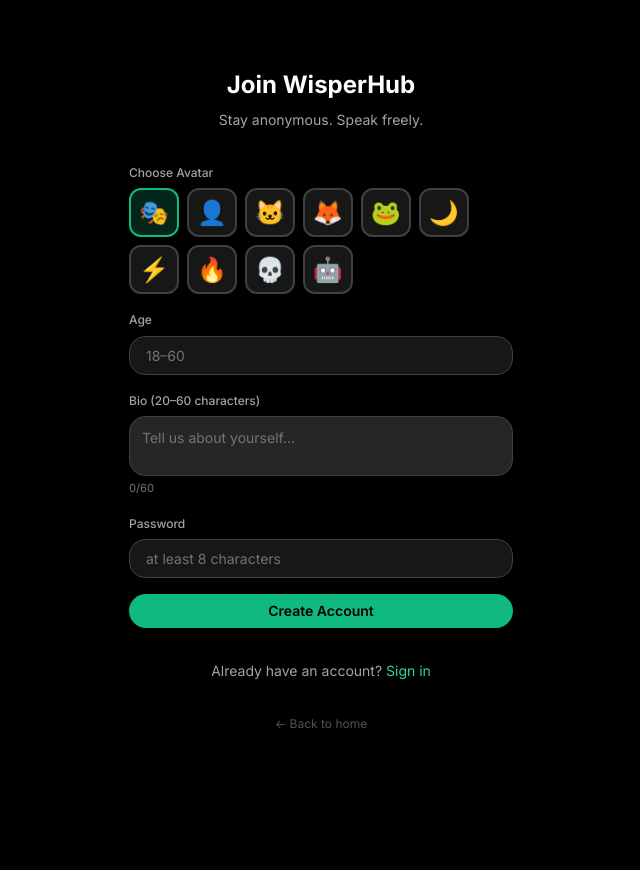
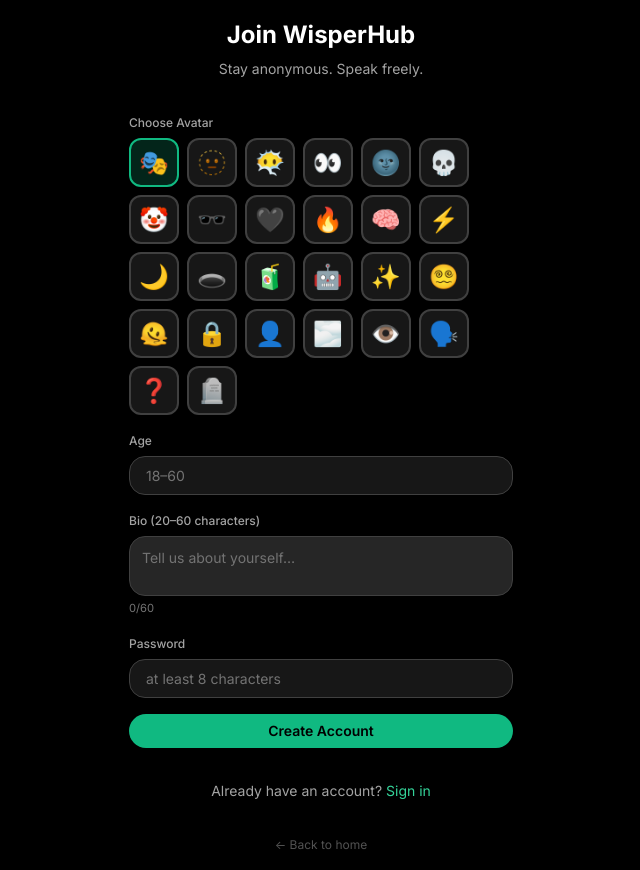
Before and after one commit to Rohanreddy-dev-106/WisperHub, a React (Vite) app in the folder Frontend/: page /register in a window 1280 px wide. Shown: the whole page, without its empty margins (319-959 px from the left). Before the commit the page ends 800 px from the top, so only its background shows below. Built offline with nearby package versions, Linux system fonts and the light colour scheme.

Commit message:
profile-images

```diff
--- a/Frontend/src/pages/RegisterPage.jsx
+++ b/Frontend/src/pages/RegisterPage.jsx
@@ -13,7 +13,34 @@ export default function RegisterPage() {
   const [error, setError] = useState("");
   const [loading, setLoading] = useState(false);
 
-  const avatarOptions = ["🎭", "👤", "🐱", "🦊", "🐸", "🌙", "⚡", "🔥", "💀", "🤖"];
+  const avatarOptions = [
+    "🎭",
+    "🫥",
+    "😶‍🌫️",
+    "👀",
+    "🌚",
+    "💀",
+    "🤡",
+    "🕶️",
+    "🖤",
+    "🔥",
+    "🧠",
+    "⚡",
+    "🌙",
+    "🕳️",
+    "🧃",
+    "🤖",
+    "✨",
+    "😵‍💫",
+    "🫠",
+    "🔒",
+    "👤",
+    "🌫️",
+    "👁️",
+    "🗣️",
+    "❓",
+    "🪦",
+  ];
 
   const handleChange = (e) =>
     setForm((p) => ({ ...p, [e.target.name]: e.target.value }));
```
